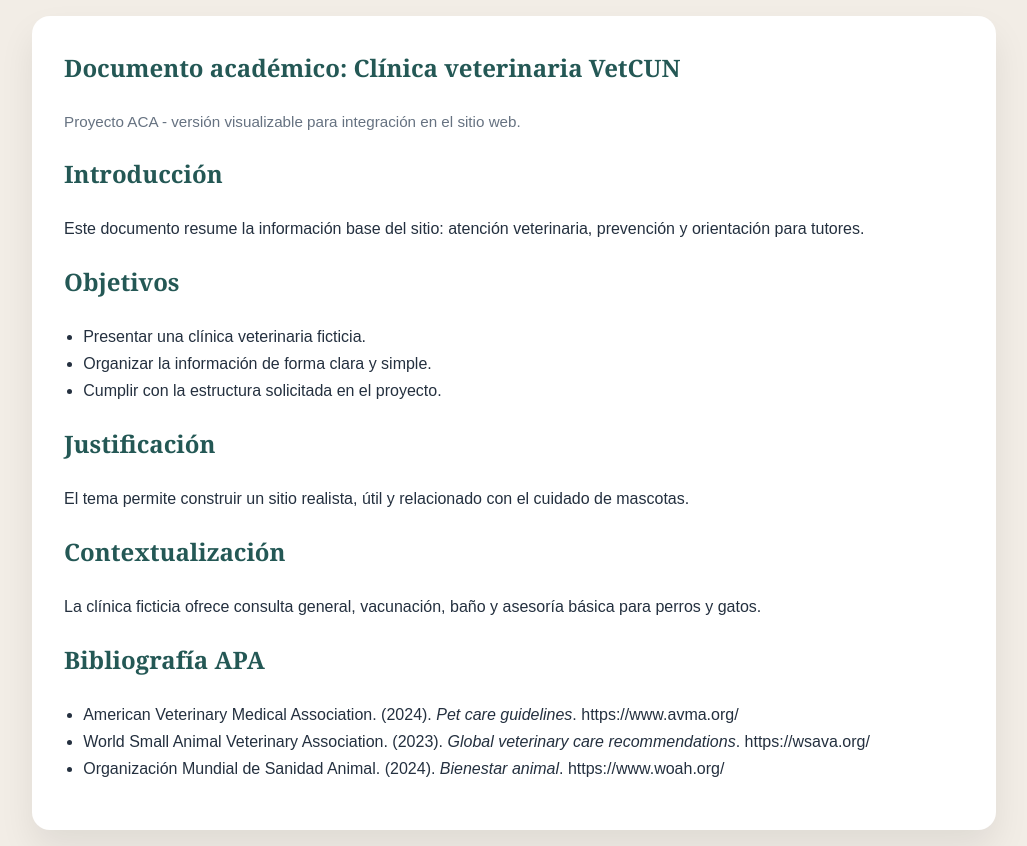
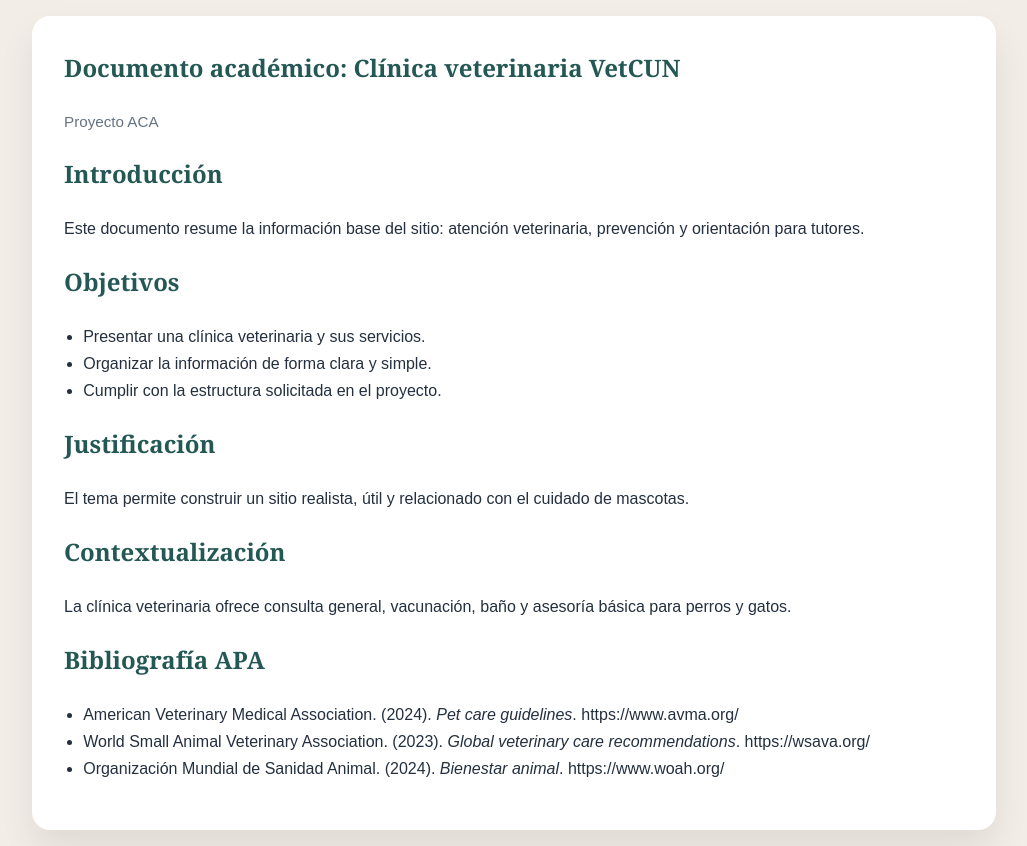
Before and after one commit to JuanNicolas14/VetCun, a plain HTML site: page documento-academico.html in a window 1280 px wide. Shown: the whole page, without its empty margins (126-1153 px from the left). Drawn offline with Linux system fonts and the light colour scheme.

```diff
--- a/documento-academico.html
+++ b/documento-academico.html
@@ -48,7 +48,7 @@
 <body>
   <article class="page">
     <h1>Documento académico: Clínica veterinaria VetCUN</h1>
-    <p class="meta">Proyecto ACA - versión visualizable para integración en el sitio web.</p>
+    <p class="meta">Proyecto ACA</p>
 
     <h2>Introducción</h2>
     <p>
@@ -57,7 +57,7 @@
 
     <h2>Objetivos</h2>
     <ul>
-      <li>Presentar una clínica veterinaria ficticia.</li>
+      <li>Presentar una clínica veterinaria y sus servicios.</li>
       <li>Organizar la información de forma clara y simple.</li>
       <li>Cumplir con la estructura solicitada en el proyecto.</li>
     </ul>
@@ -69,7 +69,7 @@
 
     <h2>Contextualización</h2>
     <p>
-      La clínica ficticia ofrece consulta general, vacunación, baño y asesoría básica para perros y gatos.
+      La clínica veterinaria ofrece consulta general, vacunación, baño y asesoría básica para perros y gatos.
     </p>
 
     <h2>Bibliografía APA</h2>
```
Also changed, not shown: index.html (+4 -3 lines), 2 other files.
